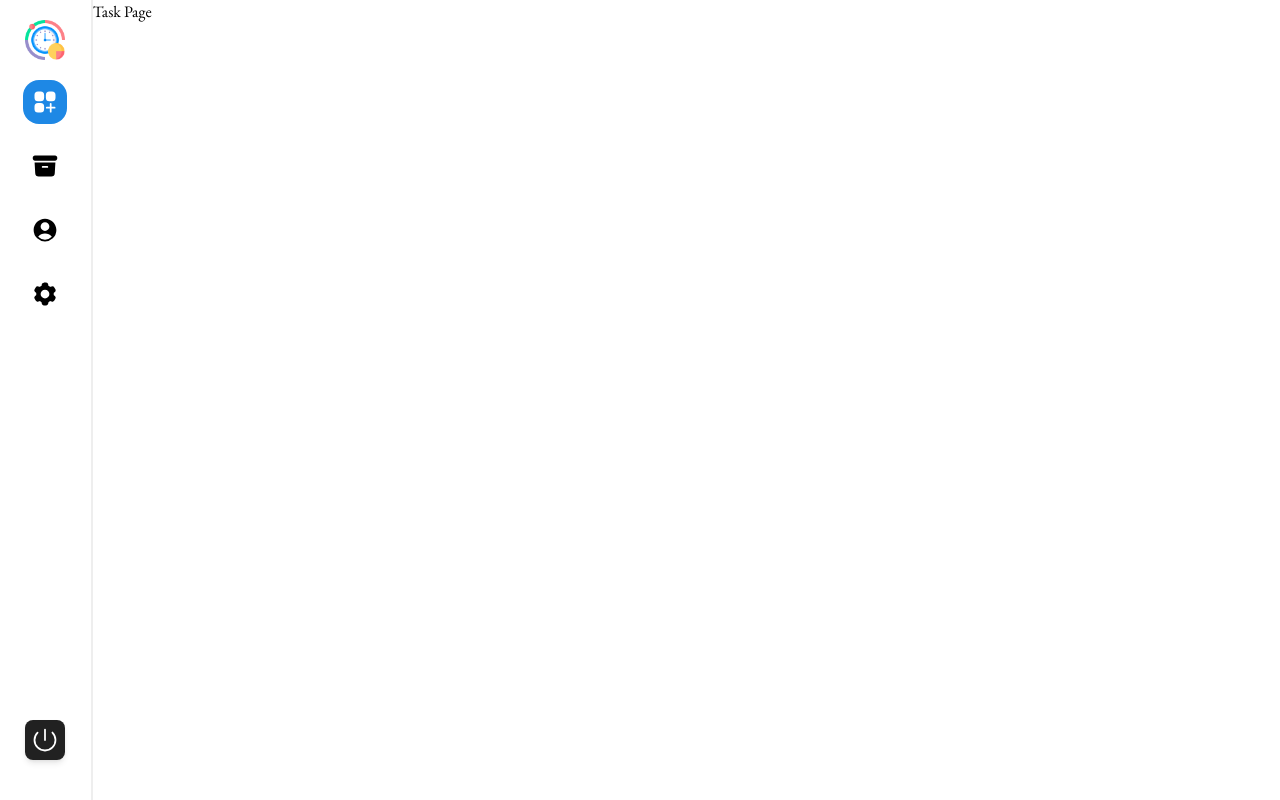
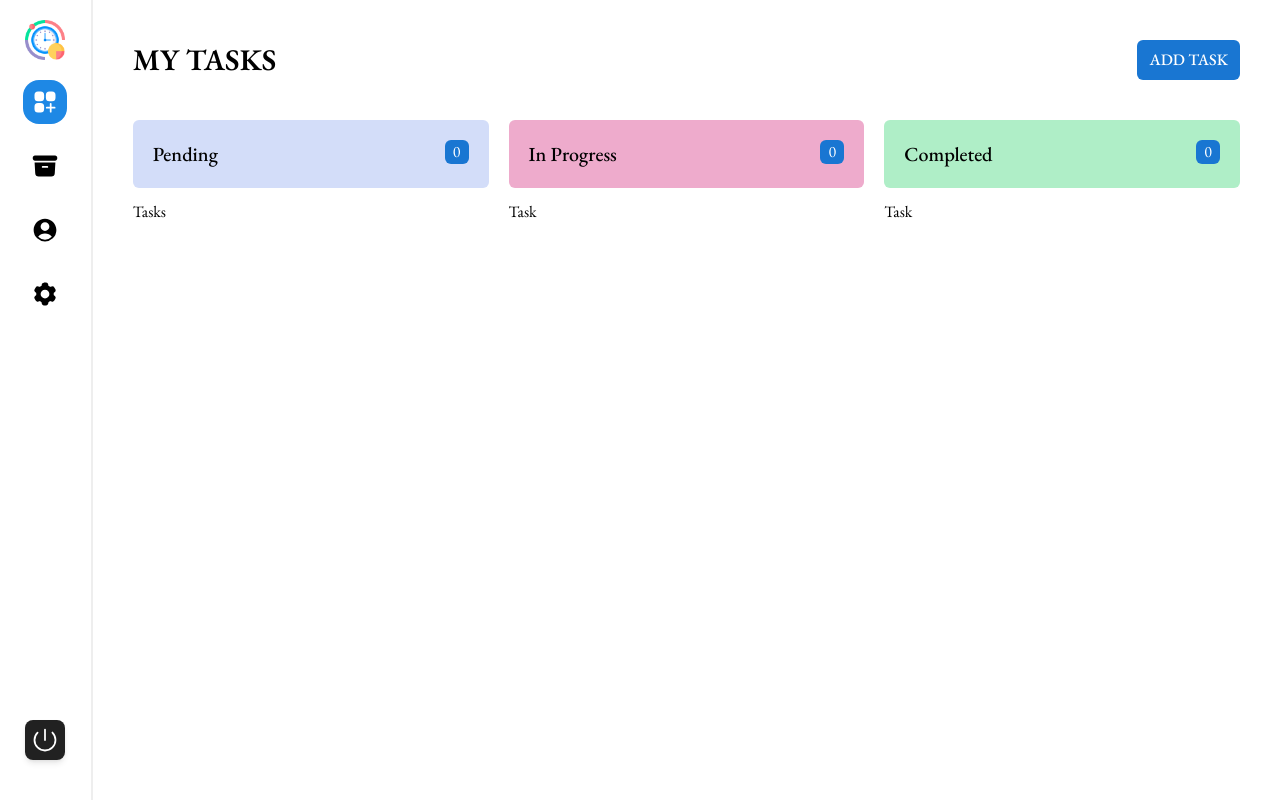
Before and after one commit to mfarhadattari/plan-perfect, a React (Vite) app: page / in a window 1280 px wide. Built offline with nearby package versions, Linux system fonts and the light colour scheme.

Commit message:
task page implemented

```diff
--- a/src/index.css
+++ b/src/index.css
@@ -2,3 +2,11 @@
 @tailwind base;
 @tailwind components;
 @tailwind utilities;
+
+.btn-primary {
+  @apply bg-blue-700 px-3 py-2 text-white rounded-md uppercase font-medium;
+}
+
+.bg-primary {
+  @apply bg-blue-700;
+}
--- a/src/pages/TaskPage.jsx
+++ b/src/pages/TaskPage.jsx
@@ -1,8 +1,50 @@
 const TaskPage = () => {
   return (
-    <div>
-      <h1>Task Page</h1>
-    </div>
+    <>
+      <div className="h-screen px-5 md:px-10 pt-10">
+        <div className="flex justify-between items-center">
+          <div>
+            <h1 className="font-semibold text-3xl uppercase">MY Tasks</h1>
+          </div>
+          <button className="btn-primary h-fit">Add Task</button>
+        </div>
+        <div className="grid grid-col-1 md:grid-cols-2 lg:grid-cols-3 gap-5 mt-10">
+          <div className="relative  overflow-auto">
+            <div className="flex sticky top-0  justify-between bg-[#D3DDF9] p-5 rounded-md mb-3">
+              <h1 className="font-medium text-xl">Pending</h1>
+              <p className="bg-primary text-white w-6 h-6 grid place-content-center rounded-md">
+                0
+              </p>
+            </div>
+            <div className="space-y-3">
+              <h1>Tasks</h1>
+            </div>
+          </div>
+          <div className="relative  overflow-auto">
+            <div className="flex sticky top-0 justify-between bg-[#eeabcc] p-5 rounded-md mb-3">
+              <h1 className="font-medium text-xl">In Progress</h1>
+              <p className="bg-primary text-white w-6 h-6 grid place-content-center rounded-md">
+                0
+              </p>
+            </div>
+            <div className="space-y-3">
+              <h1>Task</h1>
+            </div>
+          </div>
+          <div className="relative  overflow-auto">
+            <div className="flex sticky top-0 justify-between bg-[#afeec7] p-5 rounded-md mb-3">
+              <h1 className="font-medium text-xl">Completed</h1>
+              <p className="bg-primary text-white w-6 h-6 grid place-content-center rounded-md">
+                0
+              </p>
+            </div>
+            <div className="space-y-3">
+              <h1>Task</h1>
+            </div>
+          </div>
+        </div>
+      </div>
+    </>
   );
 };
 
```
